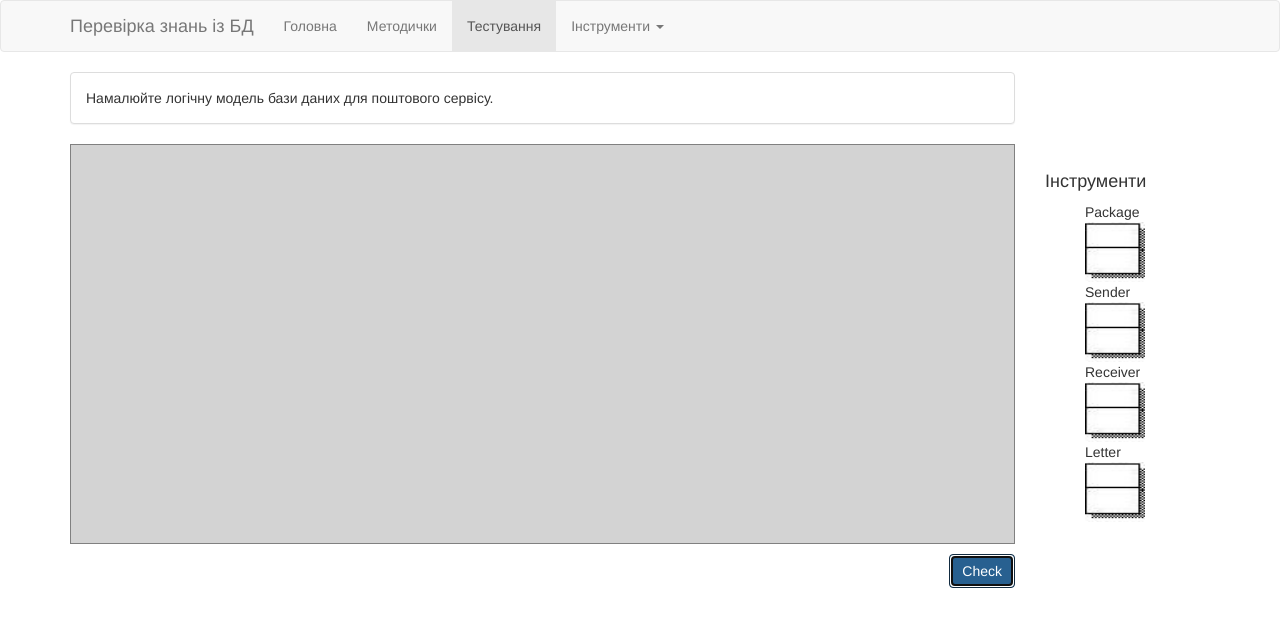
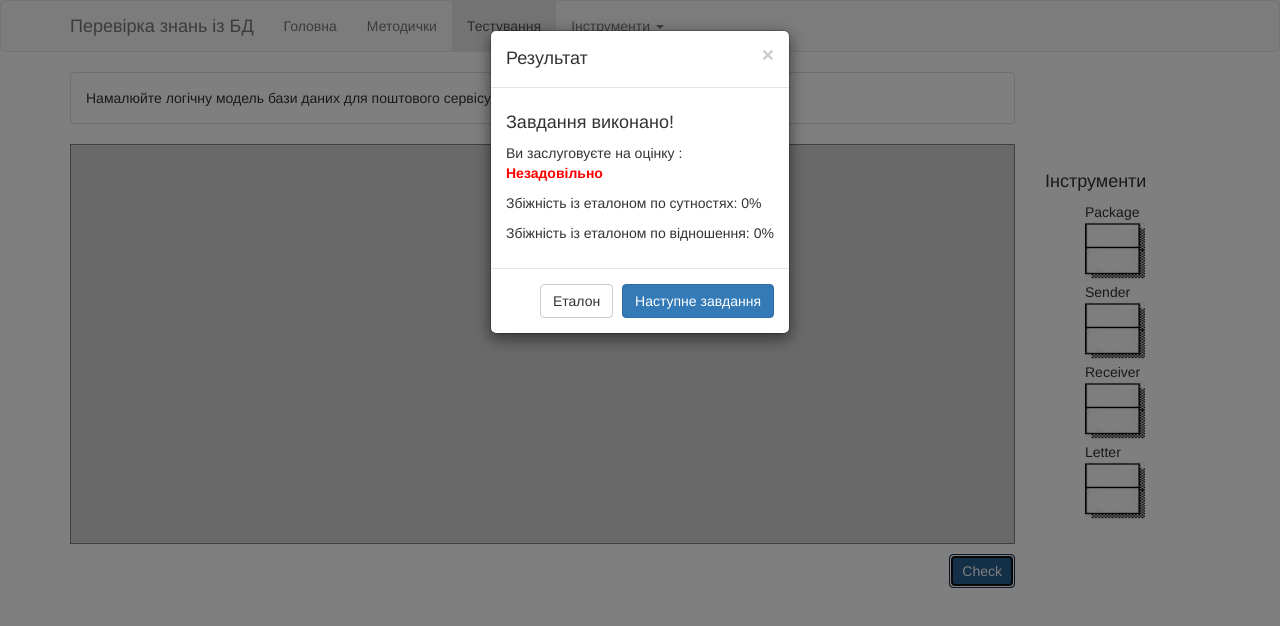
Before and after one commit to mariiaBilyk/databasesForStudents, a plain HTML site: page index.html in a window 1280 px wide. Both pictures are taken after a click on the button "Check". Drawn offline with nearby package versions, Linux system fonts and the light colour scheme.

Commit message:
Add result modal

```diff
--- a/index.html
+++ b/index.html
@@ -90,6 +90,28 @@
 			    </div>
 			  </div>
 
+			  <!-- Modal -->
+			  <div class="modal fade" id="resultModal" role="dialog">
+			    <div class="modal-dialog modal-sm">
+			      <div class="modal-content">
+			        <div class="modal-header">
+			          <button type="button" class="close" data-dismiss="modal">&times;</button>
+			          <h4 class="modal-title">Результат</h4>
+			        </div>
+			        <div class="modal-body">
+			          <h4>Завдання виконано!</h4>
+			          <p>Ви заслуговуєте на оцінку : <span class="degree"></span></p>
+			          <p>Збіжність із еталоном по сутностях: <span class="tables-result"></span> </p>
+			          <p>Збіжність із еталоном по відношення: <span class="relations-result"></span> </p>
+			        </div>
+			        <div class="modal-footer">
+			          <button type="button" class="btn btn-default connect-btn">Еталон</button>
+			          <button type="button" class="btn btn-primary connect-btn">Наступне завдання</button>
+			        </div>
+			      </div>
+			    </div>
+			  </div>
+
 		    <div class="database-area"><ul></ul></div>
 		    <div class="controls">
 		    	<button type="button" class="btn btn-primary check pull-right">Check</button>
--- a/main.js
+++ b/main.js
@@ -77,7 +77,8 @@ $('.clickable').on('click',function(){
 		$.getJSON( database, function(d) {
 		}).done(function (data){
 			$.each(data[rand].tables,function(i){
-				tablesCorrect.push(data[rand].tables[i].id);
+				if (data[rand].tables[i].isCorrect)
+					tablesCorrect.push(data[rand].tables[i].id);
 			});
 			$.each(data[rand].relations,function(i){
 				connectionsCorrect.push(data[rand].relations[i]);
@@ -119,11 +120,25 @@ $('.clickable').on('click',function(){
 				tablesPercentage = Math.floor((1 - ((tablesToCheck.length-tablesIntersect.length)
 				+(tablesCorrect.length-tablesIntersect.length)/tablesCorrect.length))*100);
 
-			console.log(tablesPercentage);
-			console.log(relationsPercentage);
+			var avg = (tablesPercentage + relationsPercentage) / 2;
+
+			var degree = avg > 50 && avg < 71 ? "Задовільно"
+						: avg > 71 && avg < 88 ? "Добре"
+						: avg > 88 ? "Відмінно"
+						: "Незадовільно";
+
+			var result = {
+				tablesResult: tablesPercentage,
+				relationResult: relationsPercentage ,
+				degree: degree
+			};
+
+			$('#resultModal').modal();
+
+			$('.degree').text(result.degree);
+			$('.tables-result').text(result.tablesResult  + '%');
+			$('.relations-result').text(result.relationResult  + '%');
 		});
-
-
 	}
 
 	$('.check').on('click',function(){
--- a/styles.css
+++ b/styles.css
@@ -29,6 +29,11 @@ img{
     height: 60px;
     margin-bottom: 10px;
     background-size: contain;
+}
+
+.degree {
+	color: red;
+	font-weight: bold;
 }
 
 .database-area{
```
